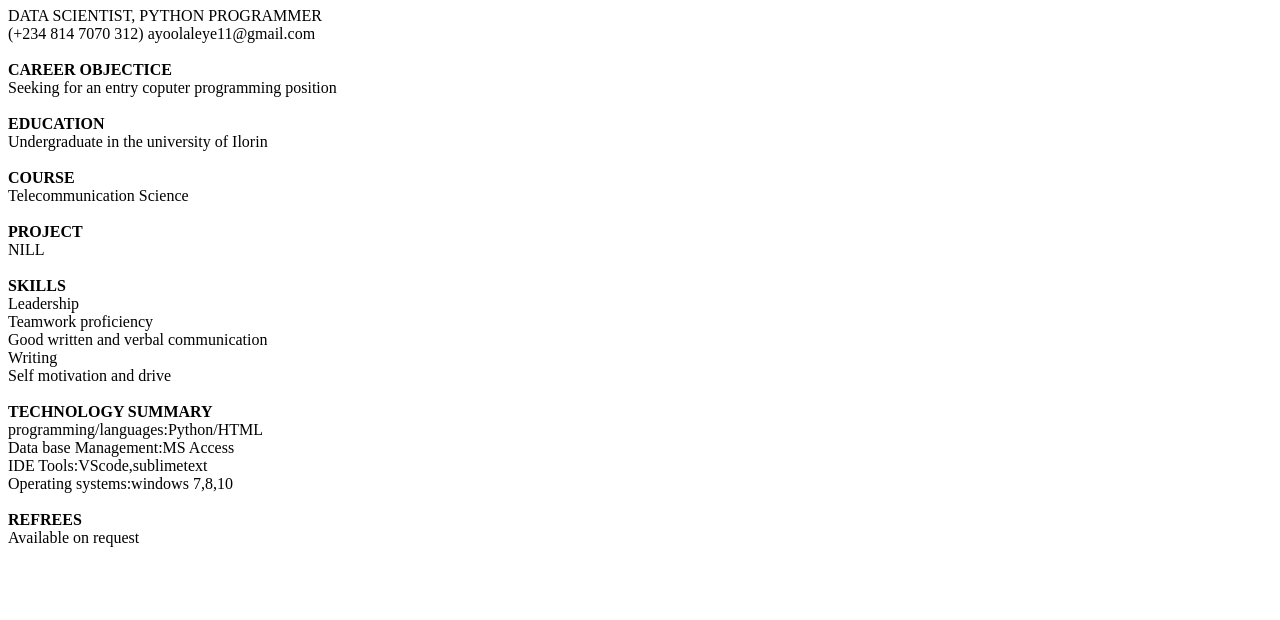
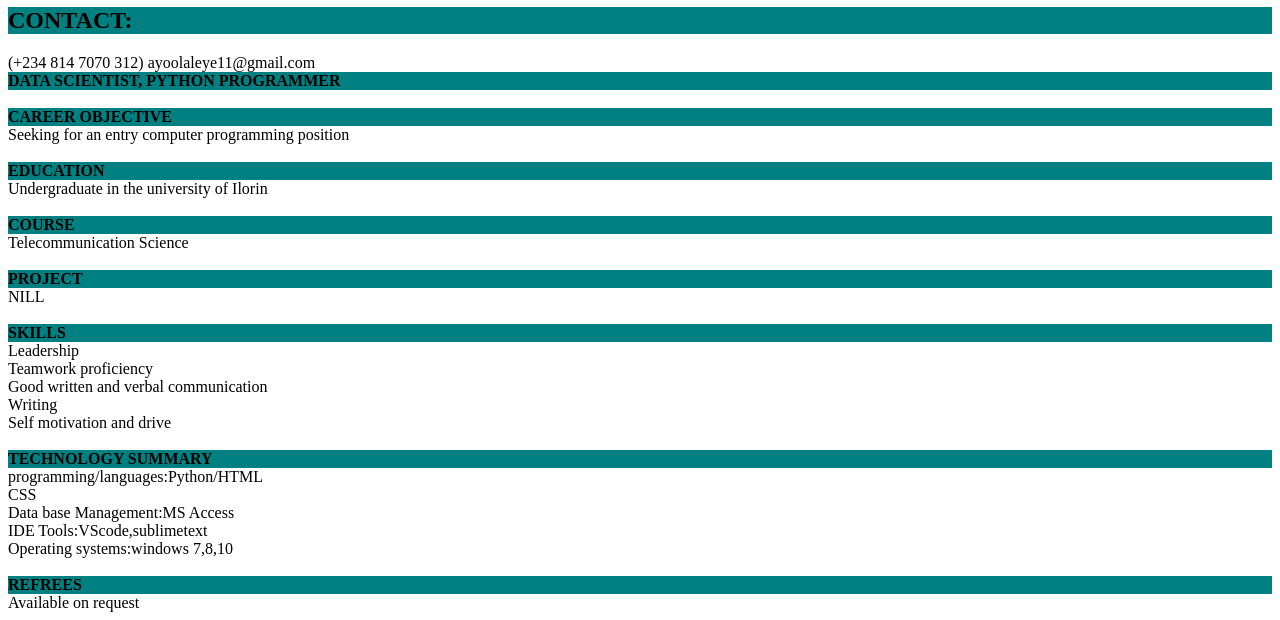
Before and after one commit to NIXEL01/nix, a plain HTML site: page AYOOLA.HTML in a window 1280 px wide. Shown: the part 385-1005 px from the top of the page. Before the commit the page ends 940 px from the top, so only its background shows below. Drawn offline with Linux system fonts and the light colour scheme.

Commit message:
Add files via upload

```diff
--- a/AYOOLA.HTML
+++ b/AYOOLA.HTML
@@ -8,29 +8,27 @@
 
         <span>
             <div>
-                  <img src="https://res.cloudinary.com/nixel/image/upload/v1566582796/BeautyPlus_20190822192113_save_ifecof_c9g99f.jpg" alt="Ayoola's Image"  <br>
-                <h1>AYOOLA OLALEYE</h1><div>DATA SCIENTIST, PYTHON PROGRAMMER</div>
-
-        (+234 814 7070 312)
-        ayoolaleye11@gmail.com
+                  <img style="background: teal" src="https://res.cloudinary.com/nixel/image/upload/v1566582796/BeautyPlus_20190822192113_save_ifecof_c9g99f.jpg" alt="Ayoola's Image"
+                  <h1 style="background: teal"><h1 style="background: teal">AYOOLA OLALEYE</h1><h2 style="background: teal">CONTACT:</h2> (+234 814 7070 312)
+                  ayoolaleye11@gmail.com<div style="background: teal"><b>DATA SCIENTIST, PYTHON PROGRAMMER</b></div>
             </div> <br>
 <div>
-    <div><b>CAREER OBJECTICE</b></div><div>Seeking for an entry coputer programming position<b></b>
-</div>
+    <div style="background: teal"><b>CAREER OBJECTIVE</b></div><div>Seeking for an entry computer programming position<b></b>
+    </div>
 <div>
-    <br><div><b>EDUCATION</b></div><div>Undergraduate in the university of Ilorin</div>
+    <br><div style="background: teal"><b>EDUCATION</b></div><div>Undergraduate in the university of Ilorin</div>
 </div>
 <div>
     <br>
-    <div><b>COURSE</b></div><div>Telecommunication Science</div>
+    <div style="background: teal"><b>COURSE</b></div><div>Telecommunication Science</div>
     <br>
-    <div><b>PROJECT</b></div><div>NILL</div>
+    <div style="background: teal"><b>PROJECT</b></div><div>NILL</div>
     <br>
-    <div><b>SKILLS</b></div><div>Leadership</div><div>Teamwork proficiency</div><div>Good written and verbal communication</div><div>Writing</div><div>Self motivation and drive</div>
+    <div style="background: teal"><b>SKILLS</b></div><div>Leadership</div><div>Teamwork proficiency</div><div>Good written and verbal communication</div><div>Writing</div><div>Self motivation and drive</div>
     <br>
-    <div><b>TECHNOLOGY SUMMARY</b></div><div>programming/languages:Python/HTML</div><div>Data base Management:MS Access</div><div>IDE Tools:VScode,sublimetext</div><div>Operating systems:windows 7,8,10</div>
+    <div style="background: teal"><b>TECHNOLOGY SUMMARY</b></div><div>programming/languages:Python/HTML</div><div>CSS</div><div>Data base Management:MS Access</div><div>IDE Tools:VScode,sublimetext</div><div>Operating systems:windows 7,8,10</div>
     <br>
-    <div><b>REFREES</b></div><div>Available on request</div>
+    <div style="background: teal"><b>REFREES</b></div><div>Available on request</div>
 </div>
         </span>
     </body>
```
